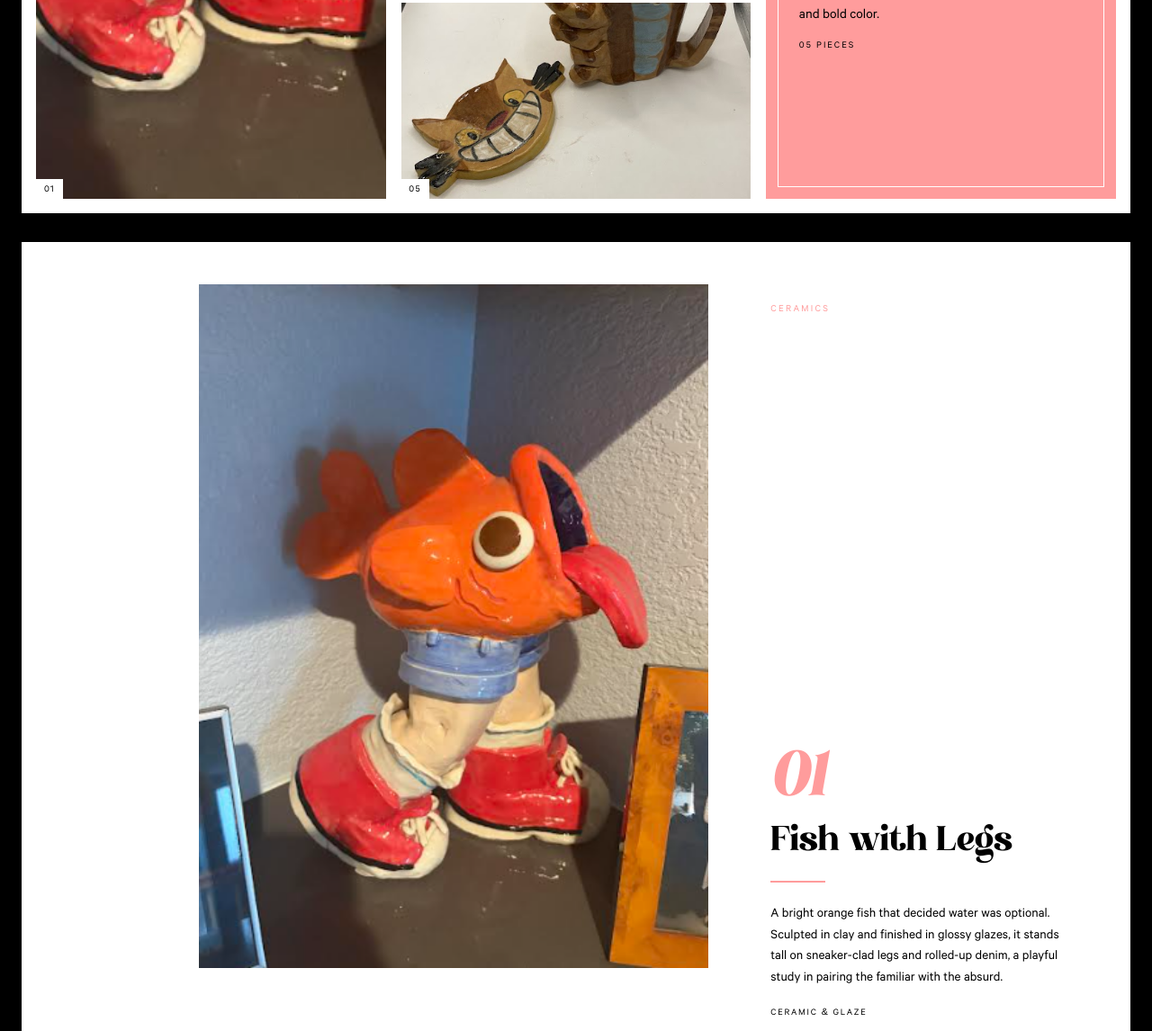
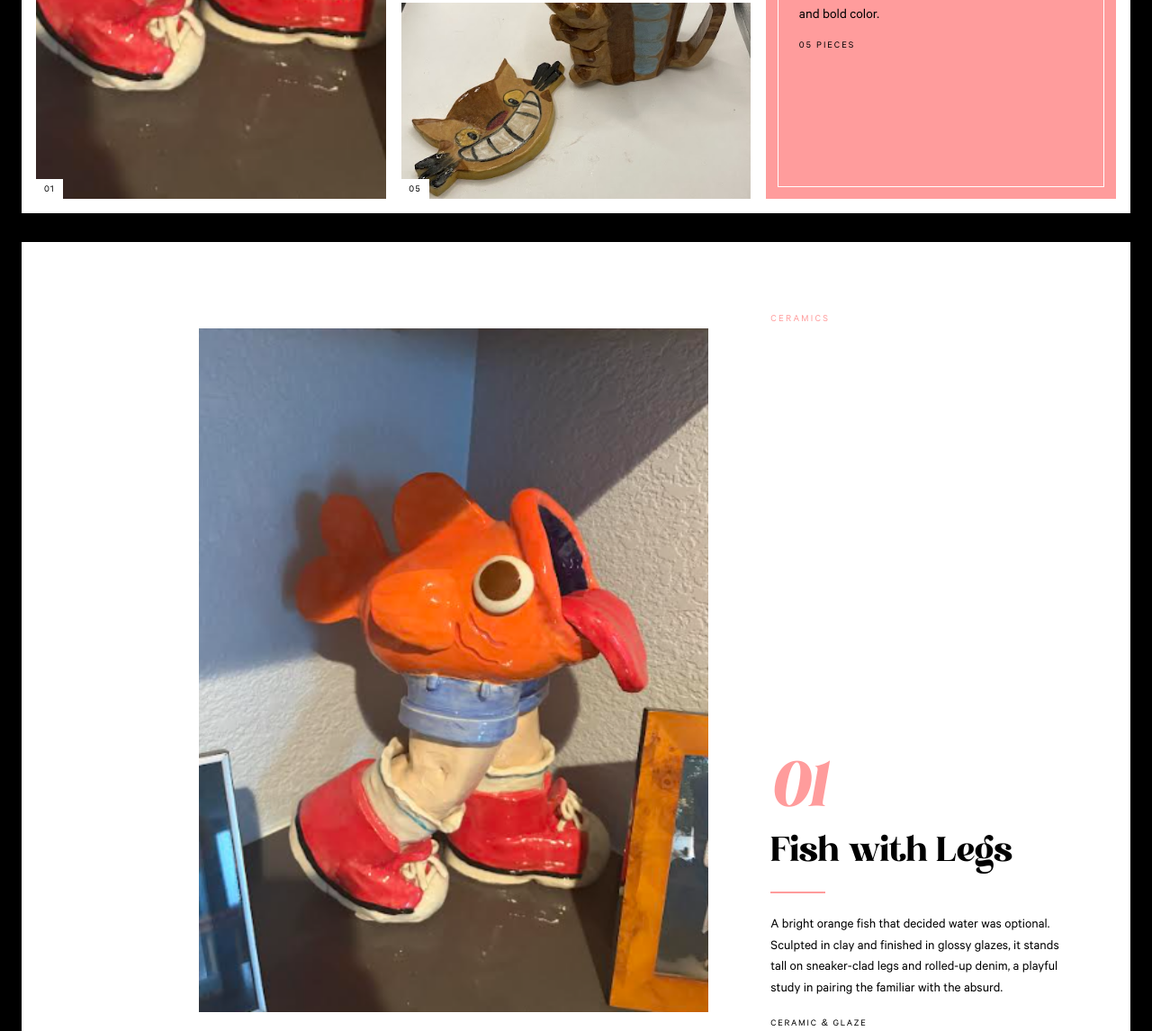
Before and after one commit to AshCUB/Teegan-Portfolio, a plain HTML site: page book.html in a window 1280 px wide. Shown: the part 1787-2933 px from the top of the page at 90% size. Drawn offline with Linux system fonts and the light colour scheme.

Commit message:
Vertically center artwork on piece pages
Generated with [Devin](https://devin.ai)

Co-Authored-By: Devin <158243242+devin-ai-integration[bot]@users.noreply.github.com>

```diff
--- a/book.css
+++ b/book.css
@@ -195,7 +195,7 @@ body {
   display: grid;
   grid-template-columns: 66fr 32fr;
   gap: calc(var(--u) * 6);
-  padding: calc(var(--u) * 4) calc(var(--u) * 5) calc(var(--u) * 6);
+  padding: calc(var(--u) * 5);
 }
 .piece-flip { grid-template-columns: 32fr 66fr; }
 .piece-flip .piece-image { order: 2; }
@@ -203,6 +203,7 @@ body {
   margin: 0;
   min-height: 0;
   height: calc(var(--u) * 75);
+  align-self: center;
 }
 .piece-image img {
   width: 100%;
```
Also changed, not shown: 1 other file.
